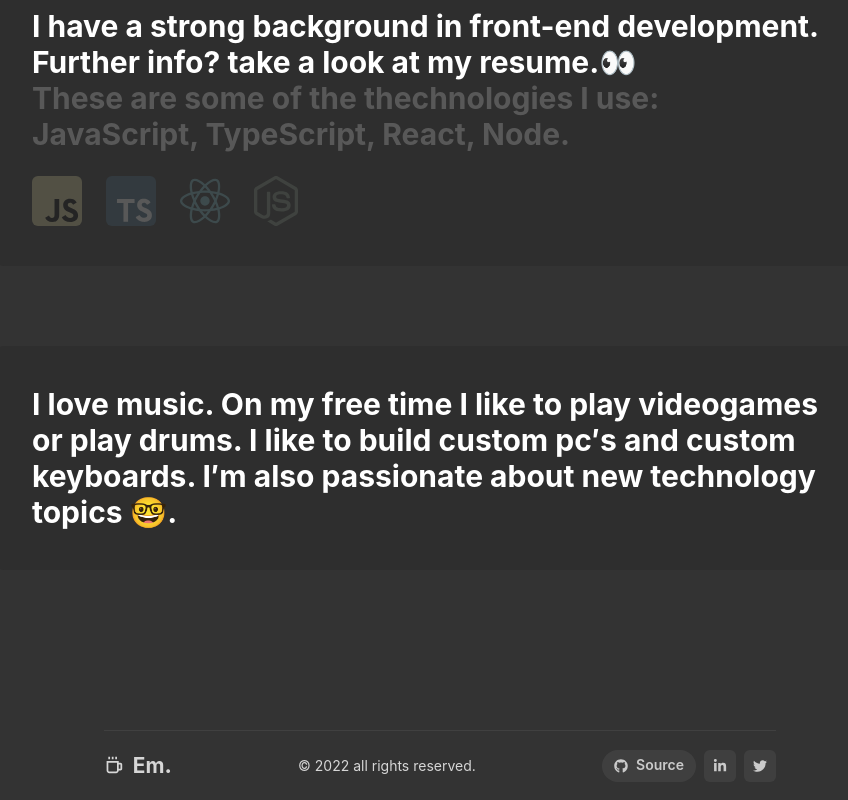
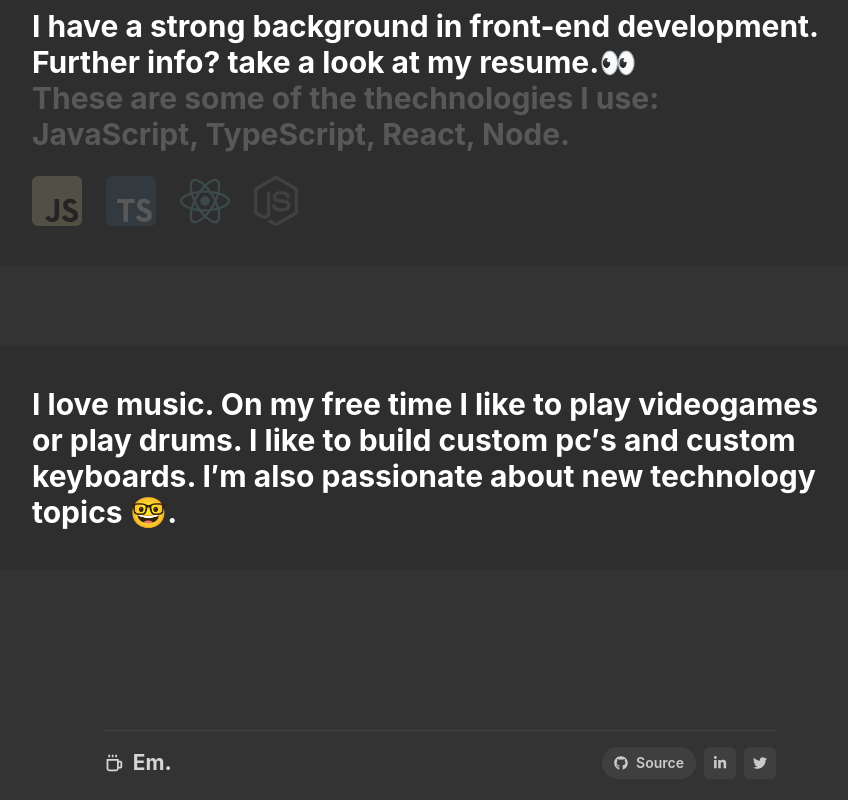
Before and after one commit to emigdio821/emigdio821.github.io, a React (Create React App) app: page / in a window 1280 px wide. Shown: the part 992-1792 px from the top of the page, without its empty margins (200-1048 px from the left). Built offline with nearby package versions, Linux system fonts and the light colour scheme.

Commit message:
Removed copyright

```diff
--- a/src/components/Footer.tsx
+++ b/src/components/Footer.tsx
@@ -30,9 +30,9 @@ export default function Footer() {
             Em<span style={{ fontWeight: 800 }}>.</span>
           </Text>
         </Flex>
-        <Text fontSize="sm" py={2} m="0 !important">
+        {/* <Text fontSize="sm" py={2} m="0 !important">
           &copy; {new Date().getFullYear()} all rights reserved.
-        </Text>
+        </Text> */}
         <ButtonGroup>
           <Button
             as="a"
```
